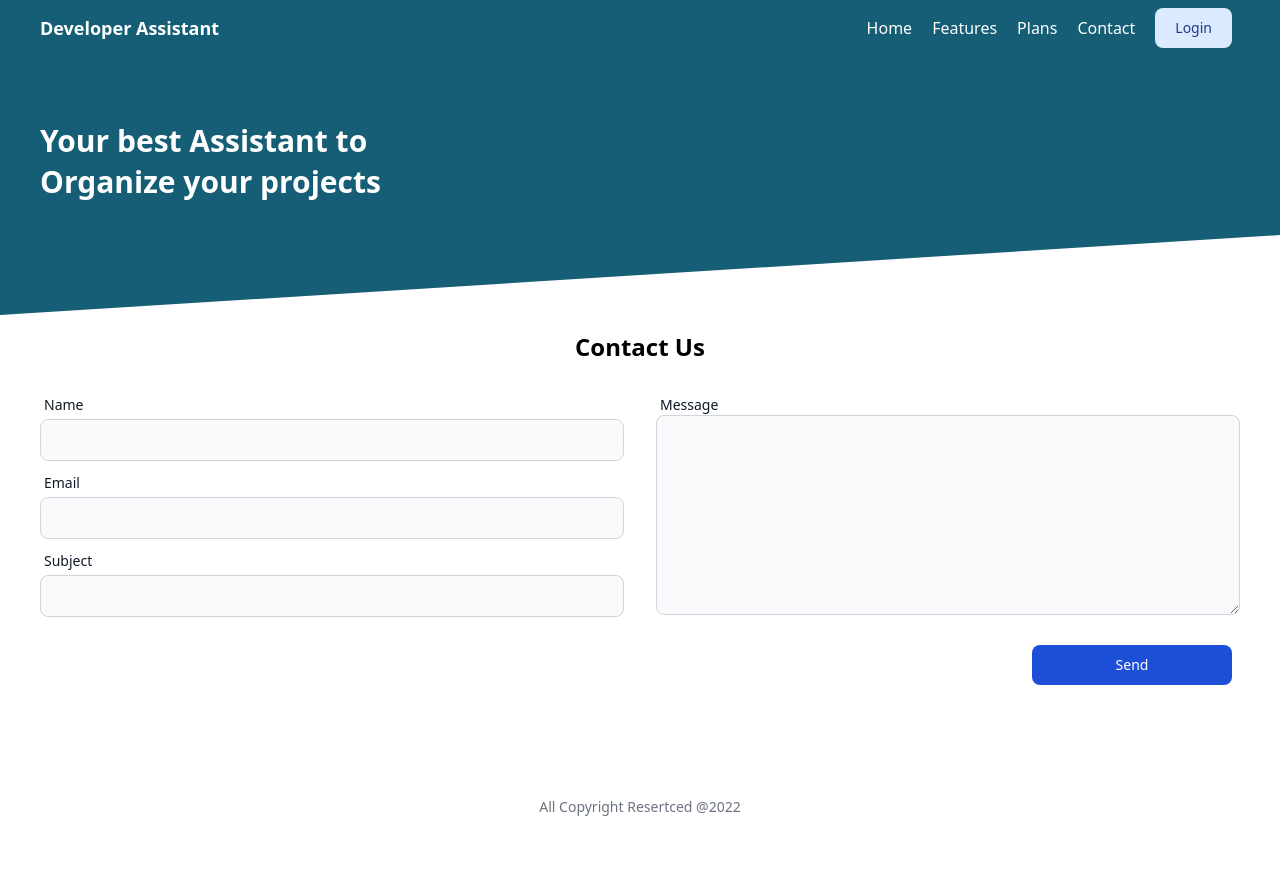
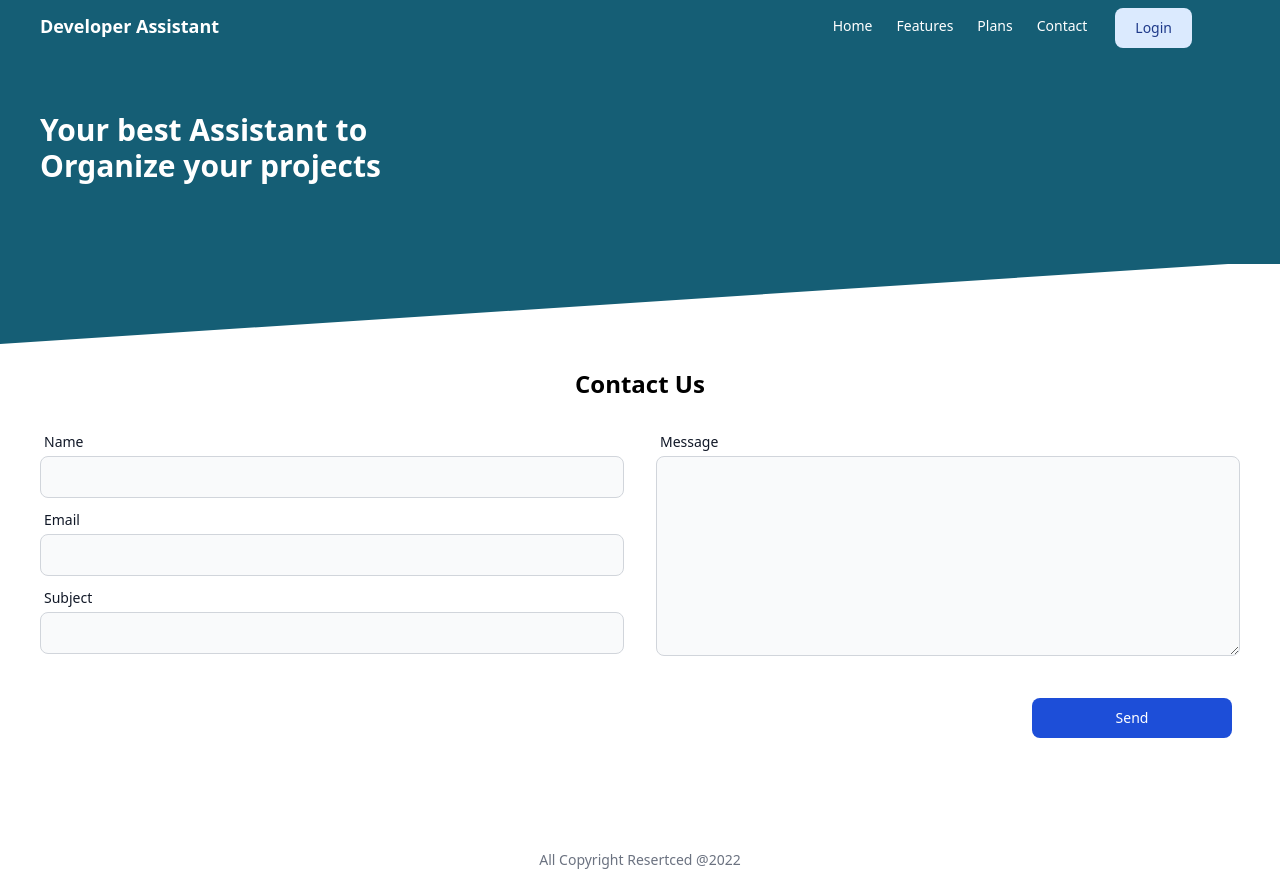
Before and after one commit to FCAI-Projects/developer-assistant, a React (Create React App) app in the folder frontend/: page / in a window 1280 px wide. Before the commit the page ends 841 px from the top, so only its background shows below. Built offline with nearby package versions, Linux system fonts and the light colour scheme.

Commit message:
upload functional navbar and responsive v2

```diff
--- a/frontend/package.json
+++ b/frontend/package.json
@@ -13,6 +13,7 @@
     "@types/react": "^17.0.44",
     "@types/react-dom": "^17.0.15",
     "axios": "^0.26.1",
+    "flowbite": "^1.4.1",
     "graphql": "^16.3.0",
     "react": "^17.0.2",
     "react-dom": "^17.0.2",
--- a/frontend/src/components/sections/Contact.tsx
+++ b/frontend/src/components/sections/Contact.tsx
@@ -4,11 +4,11 @@ import { Input, Label, Textarea } from "../Form";
 
 export const Contact: React.FC = () => {
   return (
-    <div className="container px-10 mx-auto">
-        <p className="font-semibold text-2xl flex justify-center mt-4 mb-8">Contact Us</p>
+    <div className="container px-10 mx-auto" id="contact">
+        <p className="font-semibold text-2xl flex justify-center mt-6 mb-8">Contact Us</p>
 
         <div className="mb-[80px]">
-            <div className="grid grid-cols-2 gap-8">
+            <div className="grid md:grid-cols-2 gap-8 sm:grid-cols-1">
                 <div className="flex flex-col">
                     <div>
                         <Label children="Name" className="ml-1" />
@@ -27,13 +27,13 @@ export const Contact: React.FC = () => {
                 </div>
 
                 <div>
-                    <Label children="Message" className="ml-1" />
+                    <Label children="Message" className="ml-1 mb-1" />
                     <Textarea className="h-[200px]" />
                 </div>
             </div>
 
-            <div className="flex justify-end mt-4">
-                <Button blue={true} className="w-[200px] mr-0" >
+            <div className="flex md:justify-end justify-center mt-4">
+                <Button blue={true} className="md:w-[200px] w-full mr-0 mt-4">
                     Send
                 </Button>
             </div>
--- a/frontend/src/components/sections/Footer.tsx
+++ b/frontend/src/components/sections/Footer.tsx
@@ -3,8 +3,8 @@ import { HelperText } from "../Form";
 
 export const Footer: React.FC = () => {
   return (
-    <div className="flex justify-center py-6">
-        <HelperText children="All Copyright Resertced @2022" />
+    <div className="flex justify-center py-6 px-10">
+      <HelperText children="All Copyright Resertced @2022" />
     </div>
   );
 };
--- a/frontend/src/components/sections/Navbar.tsx
+++ b/frontend/src/components/sections/Navbar.tsx
@@ -1,35 +1,76 @@
-import React from "react";
+import React, { useState } from "react";
 import { NavLink } from "react-router-dom";
 import { Button } from "../Button";
+import { FaBars, FaTimes } from 'react-icons/fa';
+
 
 export const Navbar: React.FC = () => {
+  const [show, setShow] = useState(false);
+
+  const handleMenuBtn = () => {
+    setShow(!show);
+  };
+
   return (
     <nav className="bg-cyan-800 py-2">
-        <div className="container px-10 mx-auto flex justify-between items-center">
-            <p className="font-bold text-lg text-white">
+        <div className="container mx-auto flex justify-between px-10">
+            <p className="font-bold text-lg text-white z-20 mt-1 md:z-0">
                 Developer Assistant
             </p>
 
-            <ul className="flex items-center space-x-5 text-white">
+            <div className="flex items-center">
+                <div className="flex justify-between md:mt-1 md:order-2">
+                    <button data-collapse-toggle="mobile-menu" onClick={handleMenuBtn} type="button" className=" text-white inline-flex items-center  md:hidden hover:text-gray-300 focus:outline-none" aria-controls="mobile-menu" aria-expanded="false">
+                        { show ? <FaTimes className="w-8 h-8 z-20" /> : <FaBars className="w-8 h-8" /> }
+                    </button>
+                </div>
+
+                <div className="hidden absolute top-0 right-0 w-full md:flex md:justify-end md:right-20" id="mobile-menu">
+                    <ul className="flex flex-col items-center justify-center bg-cyan-800 text-white pt-16 md:pt-0 md:flex-row md:space-x-6 md:text-sm md:font-medium">
                         <li>
-                    <NavLink to="/" >Home</NavLink>
+                            <NavLink
+                                className="block text-white hover:bg-cyan-700 md:hover:bg-transparent md:border-0 py-1 my-1"
+                                to="/"
+                            >
+                                Home
+                            </NavLink>
                         </li>
                         <li>
-                    <NavLink to="/" >Features</NavLink>
+                            <NavLink
+                                className="block text-white hover:bg-cyan-700 md:hover:bg-transparent md:border-0 py-1 my-1"
+                                to="/"
+                            >
+                                Features
+                            </NavLink>
                         </li>
                         <li>
-                    <NavLink to="/" >Plans</NavLink>
+                            <NavLink
+                                className="block text-white hover:bg-cyan-700 md:hover:bg-transparent md:border-0 py-1 my-1"
+                                to="/"
+                            >
+                                Plans
+                            </NavLink>
                         </li>
                         <li>
-                    <NavLink to="/" >Contact</NavLink>
+                            <NavLink
+                                className="block text-white hover:bg-cyan-700 md:hover:bg-transparent md:border-0 py-1 my-1"
+                                to="contact"
+                            >
+                                Contact
+                            </NavLink>
                         </li>
                         <li>
-                    <NavLink to="/" >
+                            <NavLink
+                                className="block text-white hover:bg-cyan-700 md:hover:bg-transparent md:border-0 py-1 my-1 pb-14 ml-1 md:pb-0"
+                                to="login"
+                            >
                                 <Button lightBlue={true} >Login</Button>
                             </NavLink>
                         </li>
                     </ul>
                 </div>
+            </div>
+        </div>
     </nav>
   );
 };
--- /dev/null
+++ b/frontend/src/components/sections/Slogen.tsx
@@ -0,0 +1,17 @@
+import React from 'react';
+
+export const Slogen: React.FC = () => {
+  return (
+
+    <section>
+        <div className="bg-cyan-800">
+            <p className="text-white md:text-3xl sm:text-lg font-bold container mx-auto px-10 pt-16 pb-20 leading-snug">
+            Your best Assistant to
+            <br/>
+            Organize your projects
+            </p>
+        </div>
+        <div className="bg-cyan-800 w-0 h-0 border-l-cyan-800 border-l-[96vw] border-b-white border-b-[80px]"></div>
+    </section>
+  );
+};
--- a/frontend/src/index.tsx
+++ b/frontend/src/index.tsx
@@ -4,6 +4,7 @@ import "./index.css";
 import { App } from "./App";
 import reportWebVitals from "./reportWebVitals";
 import { BrowserRouter } from "react-router-dom";
+import 'flowbite';
 
 ReactDOM.render(
   <React.StrictMode>
--- a/frontend/src/pages/Home.tsx
+++ b/frontend/src/pages/Home.tsx
@@ -2,23 +2,13 @@ import React from "react";
 import { Navbar } from "../components/sections/Navbar";
 import { Contact } from "../components/sections/Contact";
 import { Footer } from "../components/sections/Footer";
+import { Slogen } from "../components/sections/Slogen";
 
 export const Home: React.FC = () => {
   return (
     <>
       <Navbar/>
-
-      <div>
-        <div className="bg-cyan-800">
-          <p className="text-white text-3xl font-bold container mx-auto px-10 pt-16 pb-8 leading-snug">
-            Your best Assistant to
-            <br/>
-            Organize your projects
-          </p>
-        </div>
-        <div className="bg-cyan-800 border-l-cyan-800 border-l-[100vw] border-b-white border-b-[80px]"></div>
-      </div>
-
+      <Slogen />
       <Contact />
       <Footer />
     </>
```
Also changed, not shown: 1 other file (tests, documents, lock files or other folders). Lines whose indentation alone changed are shown as unchanged.
